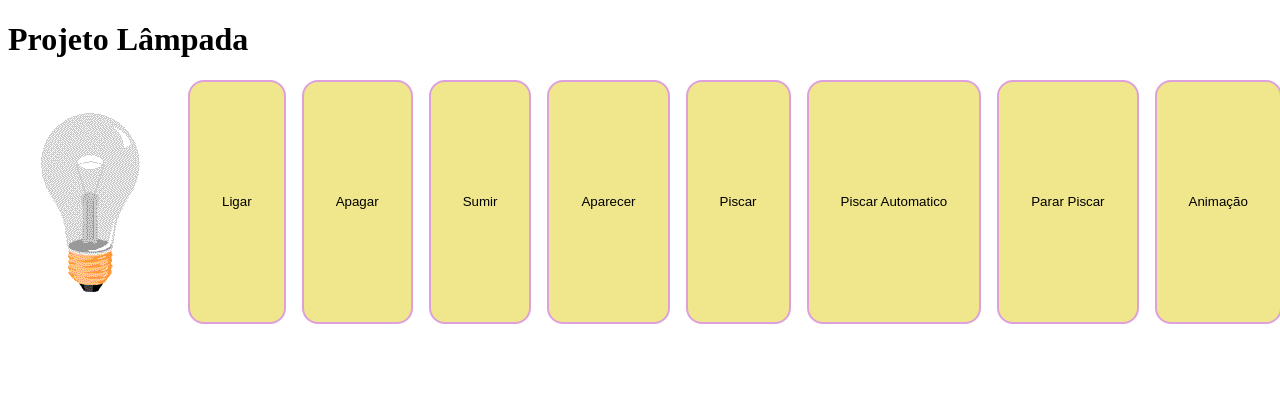
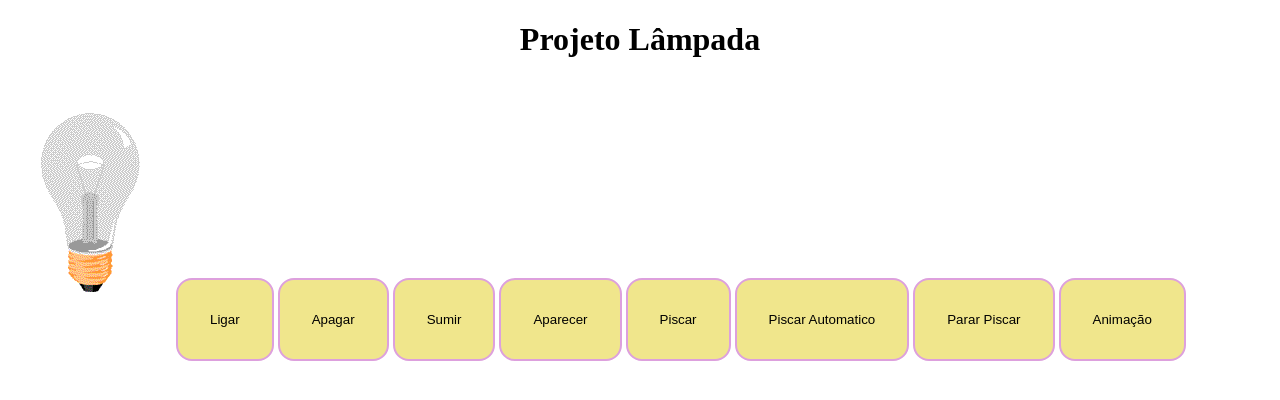
Before and after one commit to ggustavo-souza/ProjetoLampada, a plain HTML site: page index.html in a window 1280 px wide. Drawn offline with Linux system fonts and the light colour scheme.

Commit message:
Refactor main layout and header styles in CSS

```diff
--- a/style.css
+++ b/style.css
@@ -21,3 +21,12 @@ input:hover {
     cursor: pointer;
     background-color: plum;
 }
+
+header {
+    text-align: center;
+}
+
+main {
+    display: inline-block;
+    gap: 2rem;
+}
```
